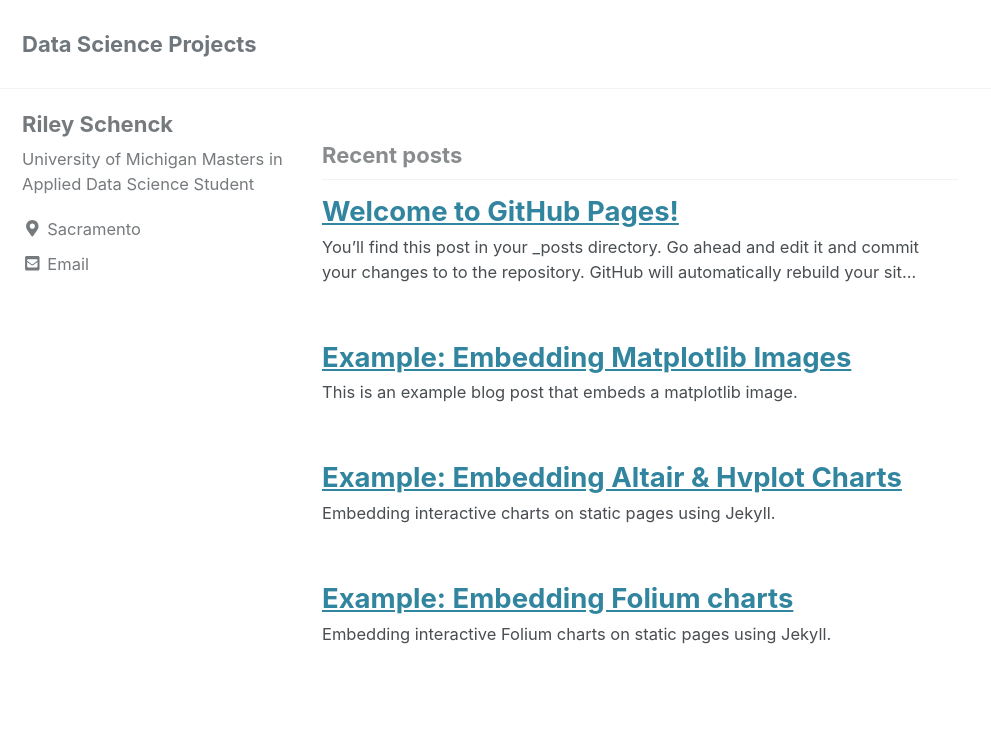
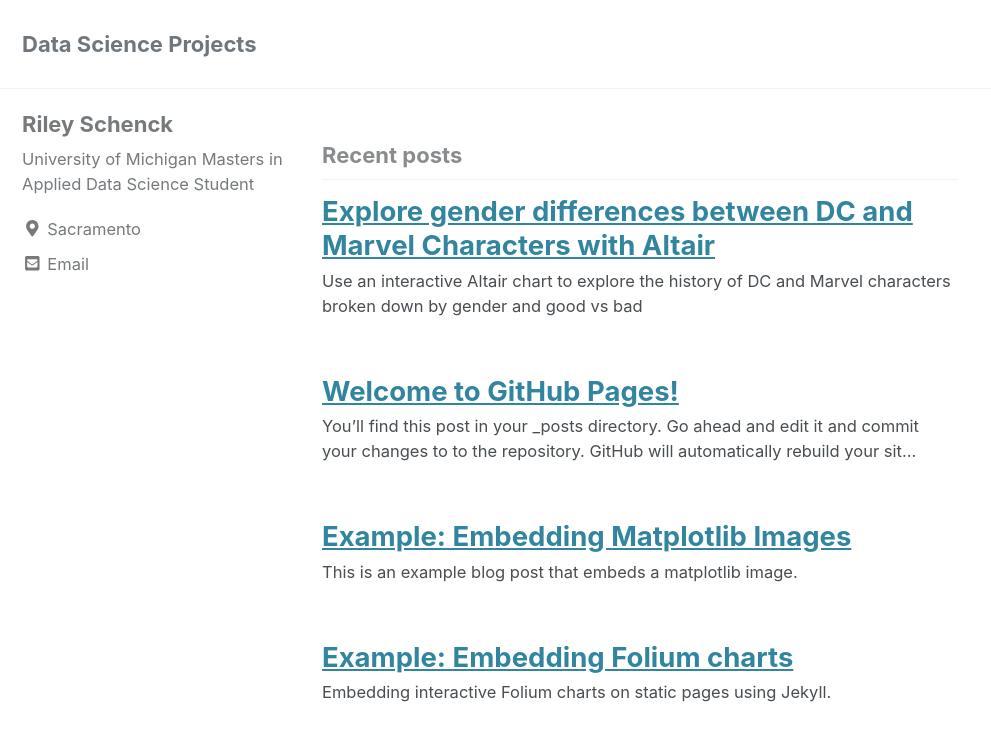
Before and after one commit to rileyschenck/website, a Jekyll site: the page built from index.html, in a window 1280 px wide and 900 px high. Shown: the top 741 px of the window, without its empty margins (0-991 px from the left). Built offline with Jekyll 4.4.1, drawn with Linux system fonts in a browser that asks for light colours; cached includes are drawn as plain includes; nearby versions of some CDN libraries; a script that is not in the unit is left out; the list of posts is cut into pages by our own code; part of the change alters nothing that is shown.

Commit message:
Update 2019-04-13-measles-charts.md

````diff
--- a/_posts/2019-04-13-measles-charts.md
+++ b/_posts/2019-04-13-measles-charts.md
@@ -1,41 +1,36 @@
 ---
-title: "Example: Embedding Altair & Hvplot Charts"
-date: 2019-04-13
+title: "Explore gender differences between DC and Marvel Characters with Altair"
+date: 2023-03-02
 published: true
 tags: [dataviz, altair, hvplot, holoviews]
-excerpt: "Embedding interactive charts on static pages using Jekyll."
+excerpt: "Use an interactive Altair chart to explore the history of DC and Marvel characters broken down by gender and good vs bad"
 altair-loader:
-  altair-chart-1: "charts/measlesAltair.json"
-hv-loader:
-  hv-chart-1: ["charts/measlesHvplot.html", "500"] # second argument is the height
+  altair-chart-1: "charts/DC-Marvel-Altair.json"
+
 toc: true
 toc_sticky: true
 ---
 
-This post will show examples of embedding interactive charts produced using [Altair](https://altair-viz.github.io) and [Hvplot](https://hvplot.pyviz.org/).
+## Exploring DC and Marvel Characters' history, filtering by gender and alignment (good vs bad).
 
-## Altair Example
+The following interactive altair chart allows you to view all the DC and Marvel characters released over time, where the x-axis
+shows the release date of each character, and the y-axis shows the total number of appearances by the character in their
+respective comic.
 
-Below is a chart of the incidence of measles since 1928 for the 50 US states.
+You can filter for male and female characters by clicking on one of the red or green squares inside the legend on the upper right
+hand corner of the chart.
+
+Hovering over a specific point shows you that character's name, total number of appearances, and alignment.
+
+Scrolling up with your mouse inside one of the two charts allows you to zoom in on the chart.
 
 <div id="altair-chart-1"></div>
 
-This was produced using Altair and embedded in this static web page. Note that you can also display Python code on this page:
+#Takeaways:
 
-```python
-import altair as alt
-alt.renderers.enable('notebook')
-```
+There are far more male characters than female characters, especially among the characters that have appeared most in each comic.
 
-## HvPlot Example
+The most popular good characters appear many more times than the most popular bad characters.
 
-Lastly, the measles incidence produced using the HvPlot package:
-
-<div id="hv-chart-1"></div>
-
-## Notes
-
-- See the [raw source code](https://raw.githubusercontent.com/MUSA-550-Fall-2020/github-pages-starter/master/_posts/2019-04-13-measles-charts.md) of this post for details on how these charts were embedded.
-- See the [lecture 13A slides](https://github.com/MUSA-550-Fall-2020/week-13/blob/master/lecture-13A.ipynb) for the code that produced these plots.
-
-**Important: When embedding charts, you will likely need to adjust the width/height of the charts before embedding them in the page so they fit nicely when embedded.**
+If you zoom in on the charts filtering for bad men vs bad women, it's apparent that the gender disparity is especially pronounced
+among the villians, with male villians being far more likely.
````
